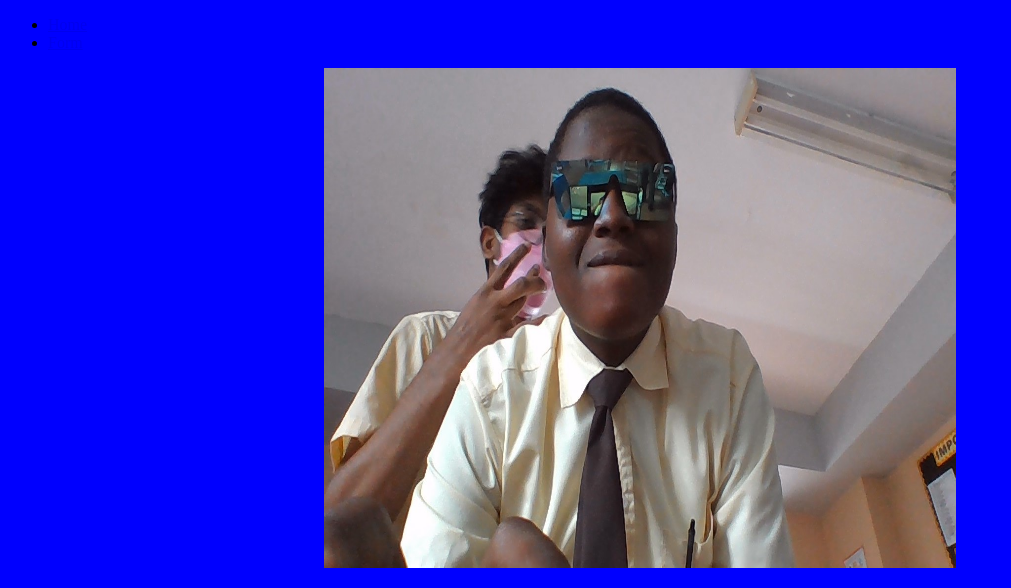
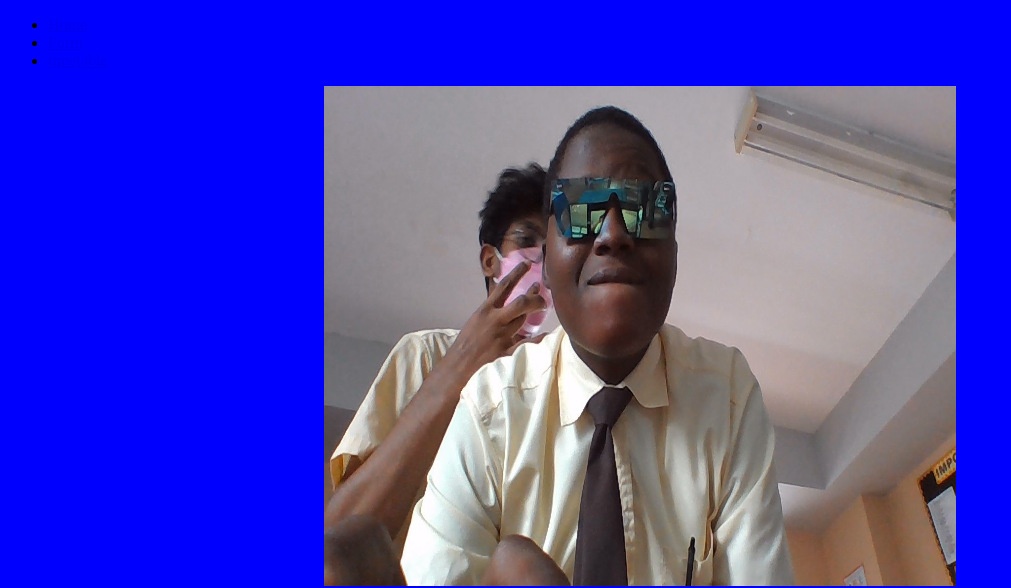
Before and after one commit to Man-Kalloxv/universeproject, a plain HTML site: page index.html in a window 1280 px wide. Shown: the top 588 px of the page, without its empty margins (0-1011 px from the left). Drawn offline with Linux system fonts and the light colour scheme.

```diff
--- a/index.html
+++ b/index.html
@@ -13,6 +13,9 @@
         </li>
         <li>
           <a href="form.html">Form</a>
+        </li>
+        <li>
+          <a href="timetable.html">timetable</a>
         </li>
 
       </ul>
```
Also changed, not shown: ValueMax.JPG (added).
